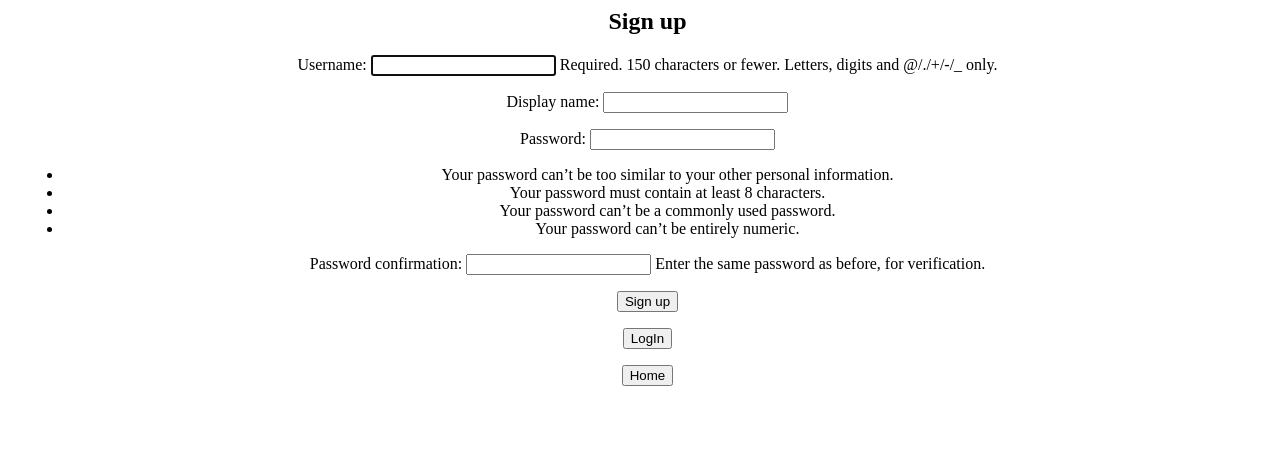
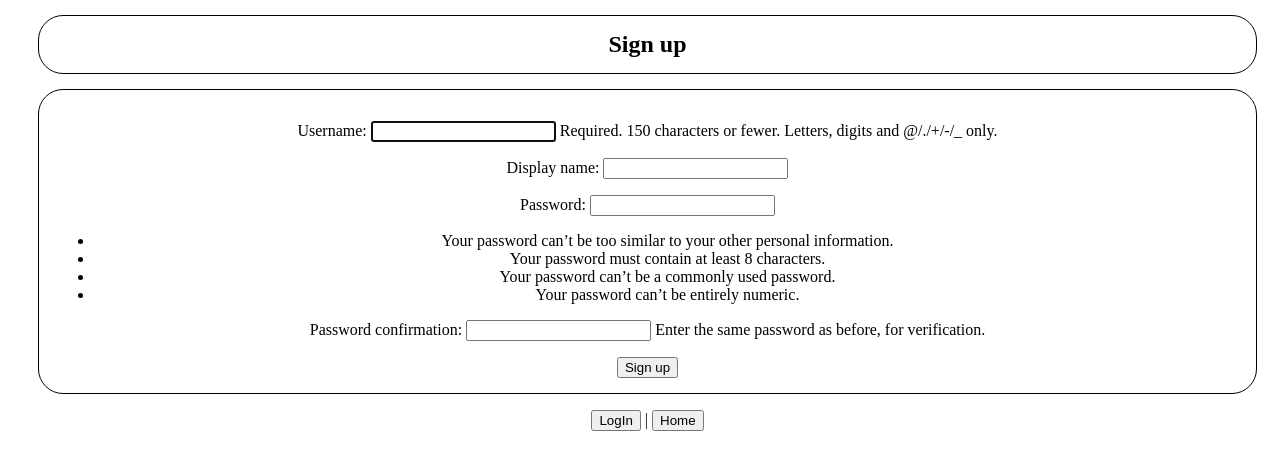
Before and after one commit to korenenyles/whats-up-doc, a Django app: page /signup/ in a window 1280 px wide. Shown: the top 470 px of the page. Run offline with Django 3.2, Linux system fonts and the light colour scheme; the visitor is signed in with stand-in values (Sample User, id 1).

Commit message:
adds basic styling

```diff
--- a/bugticket/static/css/style.css
+++ b/bugticket/static/css/style.css
@@ -21,3 +21,12 @@ body {
     padding: 15px;
 
 }
+
+.center {
+    text-align: center;
+    flex-wrap: wrap;
+    border: 1px black solid;
+    border-radius: 25px;
+    margin: 15px;
+    padding: 15px;
+}
--- a/bugticket/templates/createticketform.html
+++ b/bugticket/templates/createticketform.html
@@ -5,7 +5,7 @@
 <link rel="stylesheet" href="{% static 'css/style.css' %}">
 </head>
 <body class = 'header'>
-<h1>Create a ticket:</h1>
+<h1 class = 'center'>Create a ticket:</h1>
 <form action="" method="post">
     {% csrf_token %}
     {{form.as_p}}
--- a/bugticket/templates/index.html
+++ b/bugticket/templates/index.html
@@ -10,7 +10,7 @@
 </head>
 
 <body>
-<div class = 'header'>
+<div class = 'center'>
 <h1> Bug Tracker</h1>
 <h1>Home</h1>
 
--- a/bugticket/templates/login.html
+++ b/bugticket/templates/login.html
@@ -6,8 +6,9 @@
 </head>
 
 <body class='header'>
+<div class= 'center'>
 <h1>Welcome, </h1>
-<h2>Login to get started:</h2>
+<h2>Login to get started:</h2></div>
 <form method="post">
   {% csrf_token %}
   {{ form.as_p }}
--- a/bugticket/templates/signup.html
+++ b/bugticket/templates/signup.html
@@ -5,15 +5,17 @@
 <link rel="stylesheet" href="{% static 'css/style.css' %}">
 
 </head>
-<body class = 'header'>
+<body >
 
-<h2>Sign up</h2>
-<form method="post">
+<h2 class = 'center'>Sign up</h2>
+<form method="post" class = 'center'>
   {% csrf_token %}
   {{ form.as_p }}
   <button type="submit">Sign up</button>
 </form>
-<a href = {% url 'login'%}> <button>LogIn</button></a>
-<p><a href={%url 'home'%}><button>Home</button></a></p>
+<div class= 'header'>
+<p> <a href = {% url 'login'%}> <button>LogIn</button></a> |
+<a href={%url 'home'%}><button>Home</button></a></p>
+</div>
 </body>
 </html>
--- a/bugticket/templates/ticket_detail.html
+++ b/bugticket/templates/ticket_detail.html
@@ -7,8 +7,8 @@
 </head>
 <body>
 
-    <h1 class = 'header'>Ticket Detail:</h1>
-
+    <h1 class = 'center'>Ticket Detail:</h1>
+<div class = 'center'>
     <h3>Title: {{ticket.title}}</h3>
     <p>Date: {{ticket.date}}</p>
     <p>Description: {{ticket.description}}</p>
@@ -16,7 +16,7 @@
     <p>Ticket Status: {{ticket.ticket_status}}</p>
     <p>Assigned to: {{ticket.assigned_user}}</p>
     <p>Completed by: {{ticket.completed_user}}</p>
-
+</div>
     <a href={%url 'in_progress' ticket_id=ticket.id%}><button>In Progress</button></a>
     <a href={%url 'invalid' ticket_id=ticket.id%}><button>Invalid</button></a>
     <a href={%url 'done' ticket_id=ticket.id%}><button>Complete</button></a>
--- a/bugticket/templates/user_detail.html
+++ b/bugticket/templates/user_detail.html
@@ -5,8 +5,8 @@
 <link rel="stylesheet" href="{% static 'css/style.css' %}">
 
 </head>
-<body>
-<h1> User Details:</h1>
+<body class = 'center'>
+<h1 class = 'center'> User Details:</h1>
 
 <h2>User Name: {{user}}</h2>
 
```
